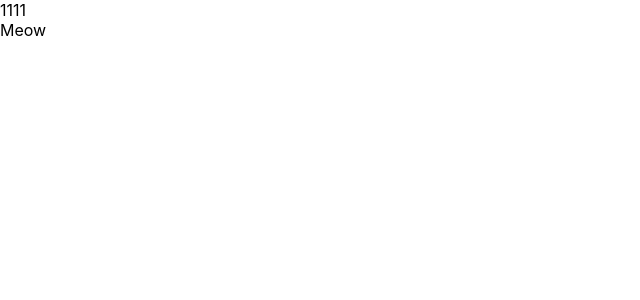
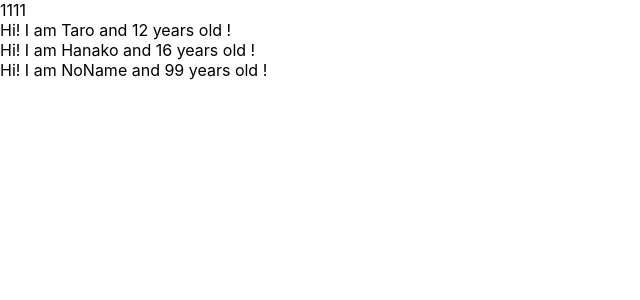
Before and after one commit to toyo-shige/udemy-react-redux-crud-application, a React (Create React App) app: page / in a window 1280 px wide. Shown: the top 300 px of the page, without its empty margins (0-640 px from the left). Built offline with nearby package versions, Linux system fonts and the light colour scheme.

Commit message:
add props sample

```diff
--- a/src/App.js
+++ b/src/App.js
@@ -10,15 +10,28 @@
 //}
 
 const App = ()=> {
+  const profiles = [
+    {name:"Taro", age:12},
+    {name:"Hanako", age:16},
+    {name:"NoName"}
+  ];
   return(
     <div>1111
-    <CatMeow />
+    {
+      profiles.map((profile, index)=>{
+        return <User name={profile.name} age={profile.age} key={index} />
+      })
+    }
     </div>
   );
 }
 
-const CatMeow = ()=> {
-  return (<div>Meow</div>);
+const User = (props)=> {
+  return (<div>Hi! I am {props.name} and {props.age} years old !</div>);
+}
+
+User.defaultProps = {
+  age: 99
 }
 
 export default App;
```
